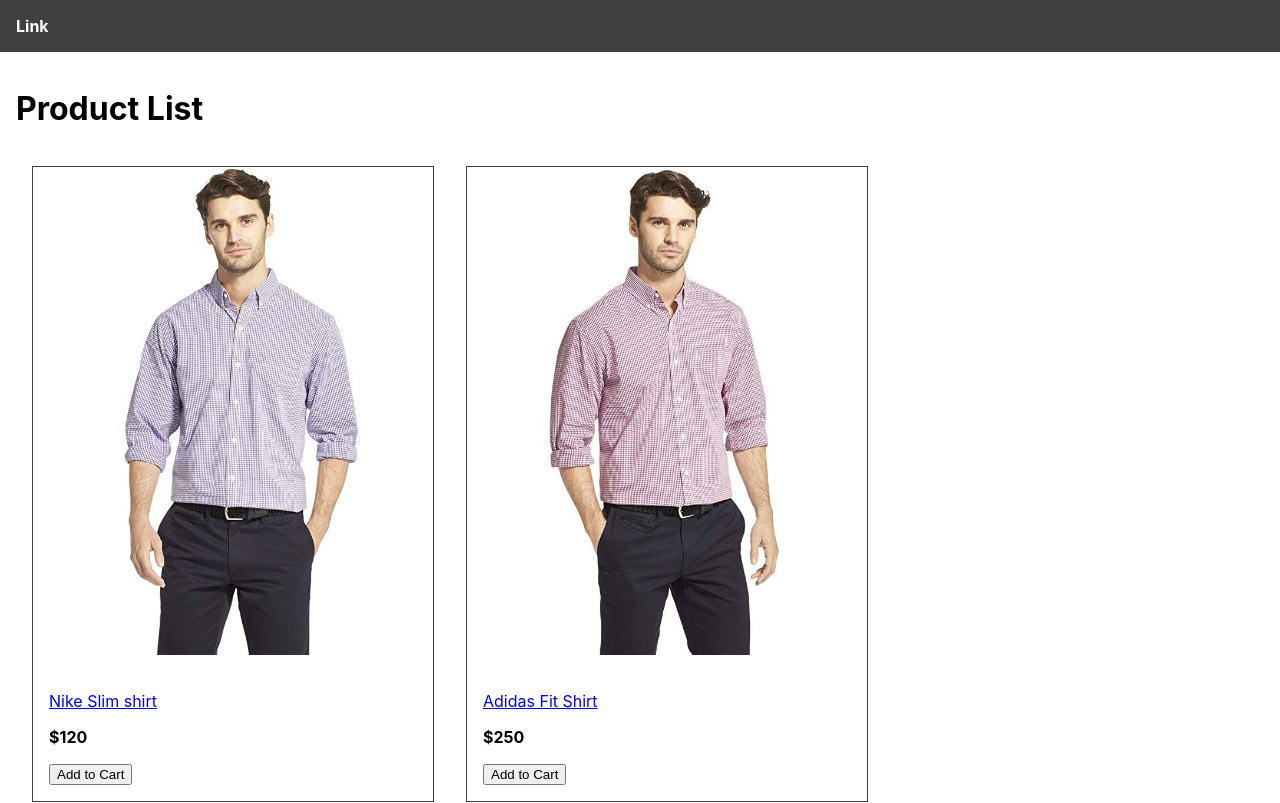
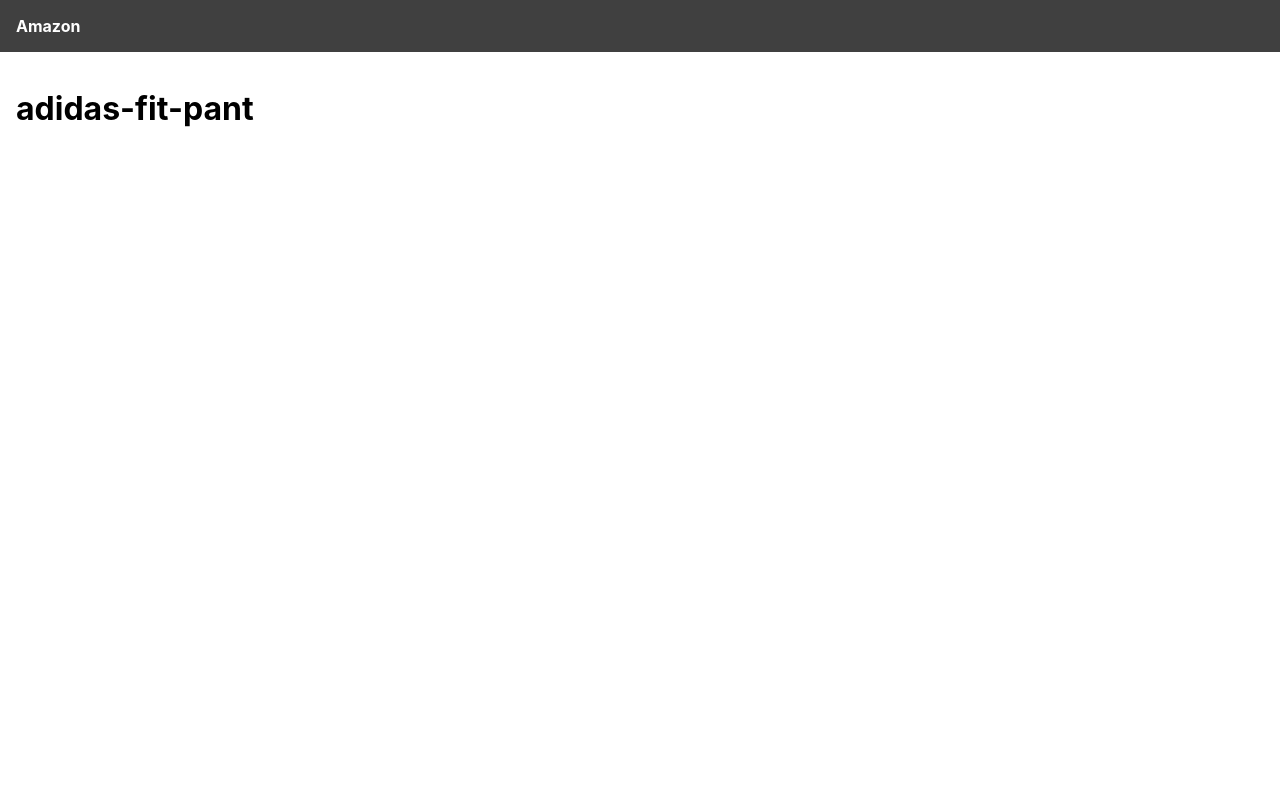
Before and after one commit to chamikaisuru/Mern-Amazon, a React (Create React App) app in the folder frontend/: page /product/adidas-fit-pant in a window 1280 px wide. Shown: the top 803 px of the page. Built offline with nearby package versions, Linux system fonts and the light colour scheme.

Commit message:
set router path

```diff
--- a/frontend/package.json
+++ b/frontend/package.json
@@ -8,6 +8,7 @@
     "@testing-library/user-event": "^13.5.0",
     "react": "^18.2.0",
     "react-dom": "^18.2.0",
+    "react-router-dom": "^6.11.0",
     "react-scripts": "5.0.1",
     "web-vitals": "^2.1.4"
   },
--- a/frontend/src/App.js
+++ b/frontend/src/App.js
@@ -1,32 +1,18 @@
 import './App.css';
-import data from './data';
-
+import { Routes, Route, Link } from 'react-router-dom';
+import HomeScreen from './components/Screen/HomeScreen';
+import ProductScreen from './components/Screen/ProductScreen';
 function App() {
   return (
     <div>
       <header>
-        <a href="/">Link</a>
+        <Link to="/">Amazon</Link>
       </header>
       <main>
-        <h1>Product List</h1>
-        <div className="Products">
-          {data.products.map((product) => (
-            <div className="Product" key={product.slug}>
-              <a href={`/product/${product.slug}`}>
-                <img src={product.image} alt={product.name} />
-              </a>
-              <div className="Product-info">
-                <a href={`/product/${product.slug}`}>
-                  <p>{product.name}</p>
-                </a>
-                <p>
-                  <strong>${product.price}</strong>
-                </p>
-                <button>Add to Cart</button>
-              </div>
-            </div>
-          ))}
-        </div>
+        <Routes>
+          <Route path="/product/:slug" element={<ProductScreen />} />
+          <Route path="/" element={<HomeScreen />} />
+        </Routes>
       </main>
     </div>
   );
--- /dev/null
+++ b/frontend/src/components/Screen/HomeScreen.jsx
@@ -0,0 +1,29 @@
+import React from 'react';
+import data from '../../data';
+import { Link } from 'react-router-dom';
+
+export default function HomeScreen() {
+  return (
+    <div>
+      <h1>Product List</h1>
+      <div className="Products">
+        {data.products.map((product) => (
+          <div className="Product" key={product.slug}>
+            <Link to={`/product/${product.slug}`}>
+              <img src={product.image} alt={product.name} />
+            </Link>
+            <div className="Product-info">
+              <Link to={`/product/${product.slug}`}>
+                <p>{product.name}</p>
+              </Link>
+              <p>
+                <strong>${product.price}</strong>
+              </p>
+              <button>Add to Cart</button>
+            </div>
+          </div>
+        ))}
+      </div>
+    </div>
+  );
+}
--- /dev/null
+++ b/frontend/src/components/Screen/ProductScreen.jsx
@@ -0,0 +1,12 @@
+import React from 'react';
+import { useParams } from 'react-router-dom';
+
+export default function ProductScreen() {
+  const params = useParams();
+  const { slug } = params;
+  return (
+    <div>
+      <h1>{slug}</h1>
+    </div>
+  );
+}
--- a/frontend/src/index.js
+++ b/frontend/src/index.js
@@ -3,11 +3,14 @@
 import './index.css';
 import App from './App';
 import reportWebVitals from './reportWebVitals';
+import { BrowserRouter } from 'react-router-dom';
 
 const root = ReactDOM.createRoot(document.getElementById('root'));
 root.render(
   <React.StrictMode>
-    <App />
+    <BrowserRouter>
+      <App />
+    </BrowserRouter>
   </React.StrictMode>
 );
 
```
Also changed, not shown: 1 other file (tests, documents, lock files or other folders).
